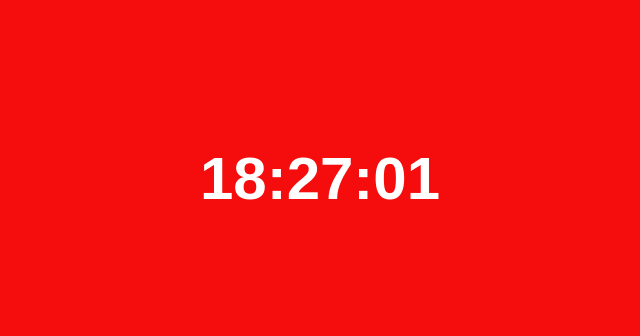
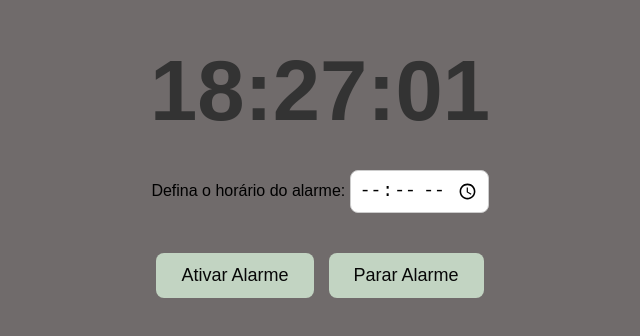
Before and after one commit to daimonSnows/PrimeirosProjetos, a plain HTML site: page index.html in a window 1280 px wide. Shown: the part 230-566 px from the top of the page, without its empty margins (320-960 px from the left). Drawn offline with Linux system fonts and the light colour scheme.

Commit message:
Ajustado novas funçoes

```diff
--- a/index.html
+++ b/index.html
@@ -7,7 +7,73 @@
     <link rel="stylesheet" href="style.css">
 </head>
 <body>
-    <div class="clock" id="clock"></div>
+    <!-- Div para mostrar o relógio -->
+    <div id="clock"></div>
+
+    <!-- Campo para definir o horário do alarme -->
+    <div>
+        <label for="alarmTime">Defina o horário do alarme:</label>
+        <input type="time" id="alarmTime">
+    </div>
+
+    <!-- Botões para Ativar e Parar o Alarme -->
+    <div class="container-botoes">
+        <button onclick="setAlarm()">Ativar Alarme</button>
+        <button onclick="stopAlarm()">Parar Alarme</button>
+    </div>
+
+    <!-- Incluindo o JavaScript -->
     <script src="script.js"></script>
+
+    <!-- Código adicional para o alarme sonoro -->
+    <script>
+        let audio = new Audio('Shinunoga.mp3'); // Caminho do arquivo de áudio
+        let alarmeAtivo = false;
+        let alarmeHora = null;
+
+        // Função para atualizar o relógio
+        function updateClock() {
+            const now = new Date();
+            const hours = now.getHours().toString().padStart(2, '0');
+            const minutes = now.getMinutes().toString().padStart(2, '0');
+            const seconds = now.getSeconds().toString().padStart(2, '0');
+            document.getElementById('clock').textContent = `${hours}:${minutes}:${seconds}`;
+
+            // Verifica se o alarme deve tocar
+            if (alarmeAtivo) {
+                const horaAlarme = alarmeHora.split(':');
+                if (horaAlarme[0] == hours && horaAlarme[1] == minutes && seconds == "00") {
+                    playAlarm(); // Toca o alarme quando for o horário
+                }
+            }
+        }
+
+        // Função para definir o horário do alarme
+        function setAlarm() {
+            const alarmTime = document.getElementById('alarmTime').value;
+            if (alarmTime) {
+                alarmeHora = alarmTime; // Salva o horário do alarme
+                alarmeAtivo = true; // Ativa o alarme
+                alert(`Alarme definido para as ${alarmTime}`);
+            }
+        }
+
+        // Função para tocar o alarme
+        function playAlarm() {
+            audio.play(); // Toca o áudio do alarme
+            audio.loop = true; // Repete a música enquanto não parar
+
+        }
+
+        // Função para parar o alarme
+        function stopAlarm() {
+            audio.pause(); // Pausa o áudio
+            audio.currentTime = 0; // Reseta o áudio ao começo
+            alarmeAtivo = false; // Desativa o alarme
+        }
+
+        // Atualiza o relógio a cada segundo
+        setInterval(updateClock, 1000);
+    </script>
 </body>
 </html>
--- a/script.js
+++ b/script.js
@@ -9,3 +9,47 @@ function atualizarRelogio() {
 setInterval(atualizarRelogio, 1000);
 
 /*aqui é a onde faz o relogio "funcionar" e a parte de animação*/
+// Função que atualiza o relógio
+function updateClock() {
+    const clock = document.getElementById("clock");
+    const now = new Date();
+    const hours = now.getHours().toString().padStart(2, "0");
+    const minutes = now.getMinutes().toString().padStart(2, "0");
+    const seconds = now.getSeconds().toString().padStart(2, "0");
+
+    clock.textContent = `${hours}:${minutes}:${seconds}`;
+}
+
+let alarmTime = null;
+let alarmSound = new Audio('Shinunoga.mp3'); // Certifique-se de que o caminho do arquivo está correto
+let alarmPlaying = false; // Variável para controlar se o alarme está tocando
+
+// Função para configurar o alarme
+function setAlarm() {
+    alarmTime = document.getElementById("alarmTime").value;
+    alert(`Alarme configurado para: ${alarmTime}`);
+}
+
+// Função para checar se o horário atual corresponde ao horário do alarme
+function checkAlarm() {
+    let currentTime = new Date();
+    let formattedTime = currentTime.toISOString().substr(11, 5); // Pega a hora no formato HH:mm
+
+    // Verifica se a hora atual é igual ao horário do alarme
+    if (formattedTime === alarmTime && !alarmPlaying) {
+        alarmPlaying = true;
+        alarmSound.play(); // Toca a música
+        document.getElementById("stopButton").style.display = 'block'; // Mostra o botão de parar alarme
+    }
+}
+
+// Função para parar o alarme
+function stopAlarm() {
+    alarmSound.pause(); // Pausa a música
+    alarmSound.currentTime = 0; // Reseta a música para começar do início
+    alarmPlaying = false; // Marca que a música parou
+    document.getElementById("stopButton").style.display = 'none'; // Esconde o botão de parar alarme
+}
+
+// Checa o alarme a cada 1 segundo
+setInterval(checkAlarm, 1000);
--- a/style.css
+++ b/style.css
@@ -1,14 +1,56 @@
+/* Estilo de fundo para a página */
 body {
+    background-color: #706b6b; /* Cor de fundo clara */
+    font-family: Arial, sans-serif; /* Fontes mais limpas */
+    margin: 0;
+    padding: 0;
     display: flex;
-    justify-content: center;
-    align-items: center;
-    height: 100vh;
-    background-color: rgb(245, 12, 12);
-    color: white;
-    font-family: Arial, sans-serif;
+    flex-direction: column;
+    align-items: center;  /* Alinha tudo no centro da tela */
+    justify-content: center;  /* Garante que tudo ficará centralizado */
+    height: 100vh;  /* Ocupa toda a altura da tela */
 }
 
-.clock {
-    font-size: 60px;
-    font-weight: bold;
+/* Estilo para o relógio */
+#clock {
+    font-size: 85px; /* Tamanho da fonte do relógio */
+    font-weight: bold; /* Deixa o texto em negrito */
+    color: #333; /* Cor do texto do relógio */
+    margin-bottom: 30px; /* Espaço abaixo do relógio */
 }
+
+/* Container de botões */
+.container-botoes {
+    display: flex;
+    flex-direction: row; /* Alterado para linha (side by side) */
+    gap: 15px; /* Espaço entre os botões */
+    margin-top: 20px; /* Espaço no topo */
+    justify-content: center; /* Centraliza os botões na tela */
+}
+
+/* Estilo para os botões */
+button {
+    font-size: 18px;
+    padding: 12px 25px;
+    border-radius: 8px;
+    border: none; /* Remove a borda padrão */
+    background-color: #c2d4c2; /* Cor verde clara do botão */
+    color: rgb(7, 7, 7); /* Cor do texto do botão */
+    cursor: pointer;
+    transition: background-color 0.3s ease, color 0.3s ease;
+}
+
+/* Alteração no fundo e texto ao passar o mouse */
+button:hover {
+    background-color: #610808; /* Cor do botão ao passar o mouse */
+    color: white; /* Cor do texto ao passar o mouse */
+}
+
+/* Estilo para o campo de tempo do alarme */
+input[type="time"] {
+    font-size: 18px;
+    padding: 8px;
+    border-radius: 8px;
+    border: 1px solid #ccc;
+    margin-bottom: 20px; /* Espaço abaixo do campo */
+}
```
Also changed, not shown: 1 other file.
